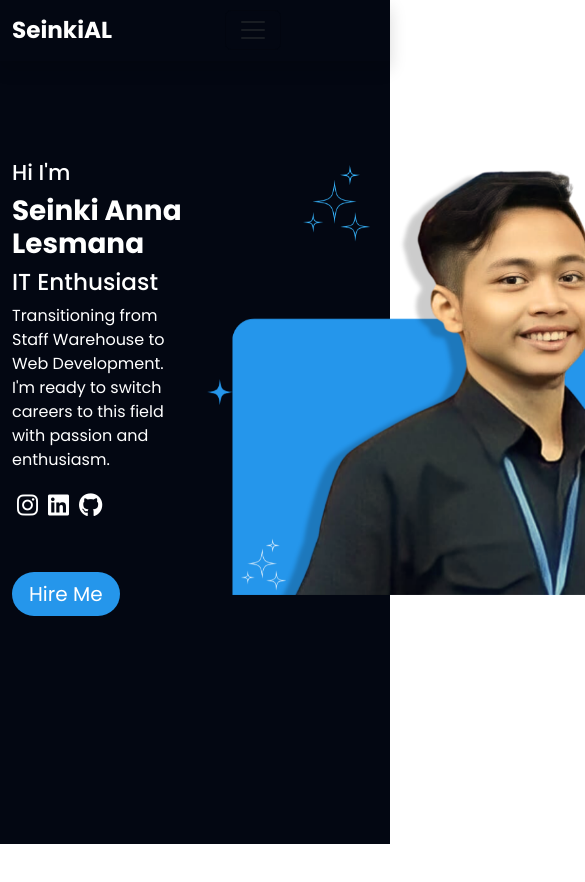
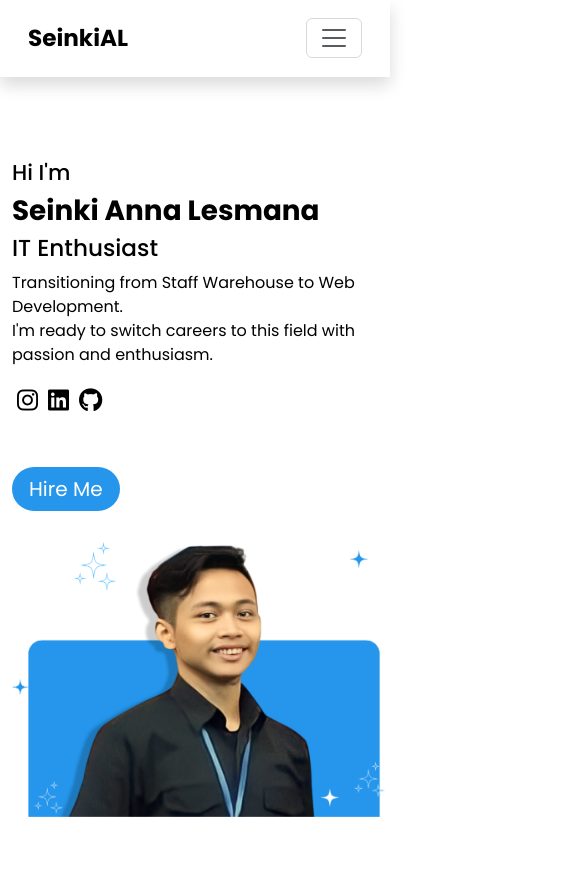
Before and after one commit to Seinki/personal_portfolios, a React (Vite) app: page / in a window 390 px wide. Shown: the top 882 px of the page, 585 px wide, since content can reach past the window. Built offline with nearby package versions, Linux system fonts and the light colour scheme.

Commit message:
add responsive UI to all component

```diff
--- a/src/components/AboutComponent.jsx
+++ b/src/components/AboutComponent.jsx
@@ -69,7 +69,7 @@ export default function AboutComponent() {
           </Col>
         </Row>
         <Row>
-          <Col className="pt-3 d-flex gap-3">
+          <Col className="pt-3 d-lg-flex">
             {cards.map((data) => {
               return (
                 <div
--- a/src/components/HomePageComponent.jsx
+++ b/src/components/HomePageComponent.jsx
@@ -11,7 +11,7 @@ export default function HomePageComponent() {
     <>
       <div className="home-page min-vh-100">
         <Container>
-          <Row className="row-cols-2 d-flex justify-content-between align-items-center">
+          <Row className="row-cols-1 row-cols-lg-2 d-flex justify-content-between align-items-center">
             <Col>
               <h4 className="animate__animated animate__fadeInUp">
                 Hi I&apos;m
@@ -48,15 +48,21 @@ export default function HomePageComponent() {
                     href="https://drive.google.com/file/d/1kG-CzT-DzkasVbg_6k8j5QKDde3jhzTc/view?usp=sharing"
                     target="_blank"
                     rel="noopener noreferrer"
-                  >
-                    Hire Me
-                  </a>
+                  ></a>
+                  Hire Me
                 </button>
               </div>
             </Col>
             <Col>
               {heroImg.map((data) => {
-                return <img key={data.id} src={data.image} alt="hero-img" className="animate__animated animate__fadeInRight"/>;
+                return (
+                  <img
+                    key={data.id}
+                    src={data.image}
+                    alt="hero-img"
+                    className="animate__animated animate__fadeInRight"
+                  />
+                );
               })}
             </Col>
           </Row>
--- a/src/components/NavbarComponent.jsx
+++ b/src/components/NavbarComponent.jsx
@@ -21,16 +21,16 @@ export default function NavbarComponent() {
   });
 
   return (
-    <div className="navbar-page">
+    <div>
       <Navbar
         fixed="top"
         expand="lg"
         className={`${
           changeColor ? "color-active" : ""
-        } pb-2 pt-2 text-white shadow`}
+        } p-3 text-white shadow`}
       >
         <Container>
-          <Navbar.Brand href="#home" className="fw-bold fs-3 text-white">
+          <Navbar.Brand href="#home" className="fw-bold fs-3">
             SeinkiAL
           </Navbar.Brand>
           <Navbar.Toggle aria-controls="basic-navbar-nav" />
@@ -53,7 +53,6 @@ export default function NavbarComponent() {
               })}
             </Nav>
           </Navbar.Collapse>
-          <div className="dark-mode"></div>
         </Container>
       </Navbar>
     </div>
--- a/src/components/PortfolioComponent.jsx
+++ b/src/components/PortfolioComponent.jsx
@@ -20,7 +20,7 @@ export default function PortfolioComponent() {
           </Col>
         </Row>
         <Row className="p-5">
-          <Col className="d-flex row-cols-4">
+          <Col className="d-lg-flex">
             {portfolio.map((data) => {
               return (
                 <div
--- a/src/data/css/main.css
+++ b/src/data/css/main.css
@@ -4,6 +4,8 @@
 
 :root {
   --blue-color: #2596EB;
+  --dark-blue: #1e79be;
+  --gray-color: #dbdbdb;
   --black-color: rgb(3 7 18);
 }
 
@@ -12,32 +14,38 @@
 } */
 
 /* Navbar Style */
-.navbar-page .navbar {
-  background-color: rgb(3 7 18);
+.navbar {
+  background-color: white;
+  color: rgb(0, 0, 0);
+  box-shadow: 0px 21px 25px 5px rgba(0, 0, 0, 0.75);
+  -webkit-box-shadow: 0px 21px 25px 5px rgba(0, 0, 0, 0.75);
+  -moz-box-shadow: 0px 21px 25px 5px rgba(0, 0, 0, 0.75);
+}
+
+.color-active {
+  background-color: var(--blue-color);
+  transition: all 0.5s ease;
   color: white;
   box-shadow: 0px 21px 25px 5px rgba(0, 0, 0, 0.75);
   -webkit-box-shadow: 0px 21px 25px 5px rgba(0, 0, 0, 0.75);
   -moz-box-shadow: 0px 21px 25px 5px rgba(0, 0, 0, 0.75);
 }
 
-.color-active {
-  background-color: rgb(3 7 18);
-  box-shadow: 0px 21px 25px 5px rgba(0, 0, 0, 0.75);
-  -webkit-box-shadow: 0px 21px 25px 5px rgba(0, 0, 0, 0.75);
-  -moz-box-shadow: 0px 21px 25px 5px rgba(0, 0, 0, 0.75);
-}
+/* .color-active .navbar-brand {
+  color: white;
+} */
 
-.navbar-page .navbar .nav-link a {
+.navbar .nav-link a {
   text-decoration: none;
-  color: white;
+  color: rgb(0, 0, 0);
   padding: 10px;
   gap: 5rem;
 }
-.navbar-page .navbar .nav-link a:hover {
+.navbar .nav-link a:hover {
   color: #8a8a8a;
 }
 
-.active {
+.navbar .nav-link .active {
   background-color: var(--blue-color);
   color: white;
   /* border-radius: 1rem; */
@@ -46,12 +54,18 @@
 .navbar .nav-link .active:hover {
   color: rgb(165, 165, 165);
 }
+
+@media screen and (max-width: 575px) {
+  .color-active {
+    background-color: white;
+  }
+}
 /* Navbar Style */
 
 /* HomePage Style */
 .home-page {
-  background-color: rgb(3 7 18);
-  color: white;
+  /* background-color: rgb(3 7 18); */
+  color: rgb(0, 0, 0);
   padding-top: 6rem;
 }
 
@@ -102,7 +116,7 @@
   font-size: 1.5rem;
   padding-top: 0.3rem;
   text-decoration: none;
-  color: white;
+  color: rgb(0, 0, 0);
 }
 .social-icons a:hover {
   color: var(--blue-color);
@@ -121,19 +135,24 @@
   color: white;
 }
 .home-page button:hover {
-  background-color: rgb(3 7 18);
-  color: white;
-  border: 1px solid white;
-}
-
-.home-page button a {
-  text-decoration: none;
-  color: white;
+  border: 1px solid black;
+  transition: all 0.5s ease;
+  border-radius: 1rem;
+  background-color: white;
+  color: black;
 }
 
 @media screen and (max-width: 992px) {
-  .home-page button {
-
+  .home-page .row:nth-child(1) .col:nth-child(1) button {
+    text-align: center;
+  }
+}
+@media screen and (max-width: 576px) {
+  .home-page .row:nth-child(1) .col:nth-child(1) button {
+    text-align: center;
+  }
+  .home-page .row:nth-child(1) .col:nth-child(2) img {
+    width: 24rem;
   }
 }
 /* HomePage Style */
@@ -164,6 +183,13 @@
 
 .cards .card-body .card-text {
   font-size: 12px;
+}
+
+@media screen and (max-width: 576px) {
+  .about-page .row:nth-child(4) .col:nth-child(4) .cards .card {
+    display: grid;
+    grid-template-columns: repeat(3, 1fr);
+  }
 }
 /* About Style */
 
@@ -212,7 +238,7 @@
 } */
 
 .portfolio-page .row:nth-child(3) .col:nth-child(1) button a {
-  background-color: rgb(3 7 18);
+  background-color: var(--blue-color);
   color: #fff;
   padding: 10px;
   padding-left: 1rem;
@@ -221,7 +247,7 @@
 }
 .portfolio-page .row:nth-child(3) .col:nth-child(1) button a:hover {
   color: #c0c0c0;
-  background-color: rgb(0, 0, 0);
+  background-color: var(--dark-blue);
 }
 /* Portfolio Style */
 
@@ -271,7 +297,7 @@
   color: white;
 }
 .contact-page button:hover {
-  background-color: #1e79be;
+  background-color: var(--dark-blue);
   color: rgb(207, 207, 207);
 }
 
@@ -288,13 +314,28 @@
 .message-response {
   padding-bottom: 10rem;
 }
+
+@media screen and (max-width: 576px) {
+  .contact-page .row:nth-child(2) .col:nth-child(2) {
+    padding-left: 1rem;
+    padding-top: 3rem;
+  }
+
+  .message-response .message-text{
+    padding-top: 12rem;
+  }
+}
 /* Contact Style */
 
 /* Footer Style */
 footer {
-  background-color: rgb(3 7 18);
+  background-color: var(--blue-color);
   padding-top: 5rem;
   padding: 2rem;
   margin-top: 5rem;
 }
+
+footer p a {
+  color: white;
+}
 /* Footer Style */
--- a/src/index.css
+++ /dev/null
@@ -1,69 +0,0 @@
-:root {
-  font-family: Inter, system-ui, Avenir, Helvetica, Arial, sans-serif;
-  line-height: 1.5;
-  font-weight: 400;
-
-  color-scheme: light dark;
-  color: rgba(255, 255, 255, 0.87);
-  background-color: #242424;
-
-  font-synthesis: none;
-  text-rendering: optimizeLegibility;
-  -webkit-font-smoothing: antialiased;
-  -moz-osx-font-smoothing: grayscale;
-  -webkit-text-size-adjust: 100%;
-}
-
-a {
-  font-weight: 500;
-  color: #646cff;
-  text-decoration: inherit;
-}
-a:hover {
-  color: #535bf2;
-}
-
-body {
-  margin: 0;
-  display: flex;
-  place-items: center;
-  min-width: 320px;
-  min-height: 100vh;
-}
-
-h1 {
-  font-size: 3.2em;
-  line-height: 1.1;
-}
-
-button {
-  border-radius: 8px;
-  border: 1px solid transparent;
-  padding: 0.6em 1.2em;
-  font-size: 1em;
-  font-weight: 500;
-  font-family: inherit;
-  background-color: #1a1a1a;
-  cursor: pointer;
-  transition: border-color 0.25s;
-}
-button:hover {
-  border-color: #646cff;
-}
-button:focus,
-button:focus-visible {
-  outline: 4px auto -webkit-focus-ring-color;
-}
-
-@media (prefers-color-scheme: light) {
-  :root {
-    color: #213547;
-    background-color: #ffffff;
-  }
-  a:hover {
-    color: #747bff;
-  }
-  button {
-    background-color: #f9f9f9;
-  }
-}
```
